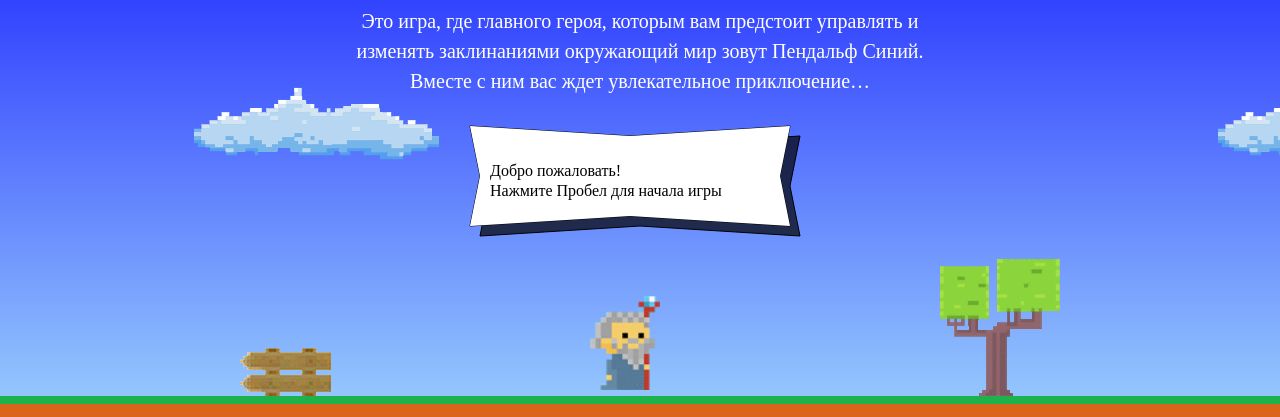
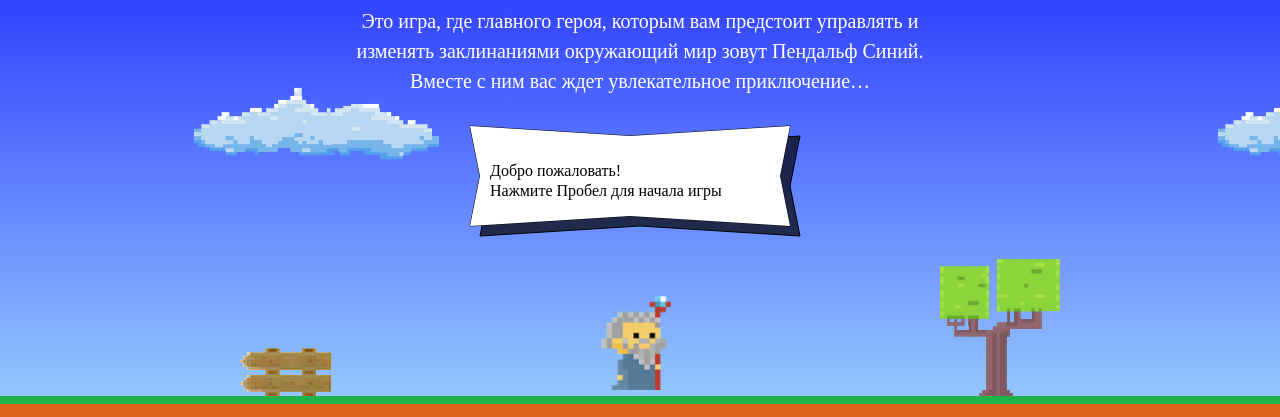
Before and after one commit to quadabra/461451-code-and-magick, a website: page index.html in a window 1280 px wide. Shown: the part 203-620 px from the top of the page. Drawn offline with Linux system fonts and the light colour scheme; a web font is replaced by a local one.

Commit message:
1st task fix

```diff
--- a/index.html
+++ b/index.html
@@ -193,11 +193,11 @@
   };
 
   function getWizardX(width) {
-    return 300;
+    return width / 2.25;
   };
 
   function getWizardY(height) {
-    return 200;
+    return height / 1.5;
   };
 </script>
 <script src="js/game.js"></script>
```
